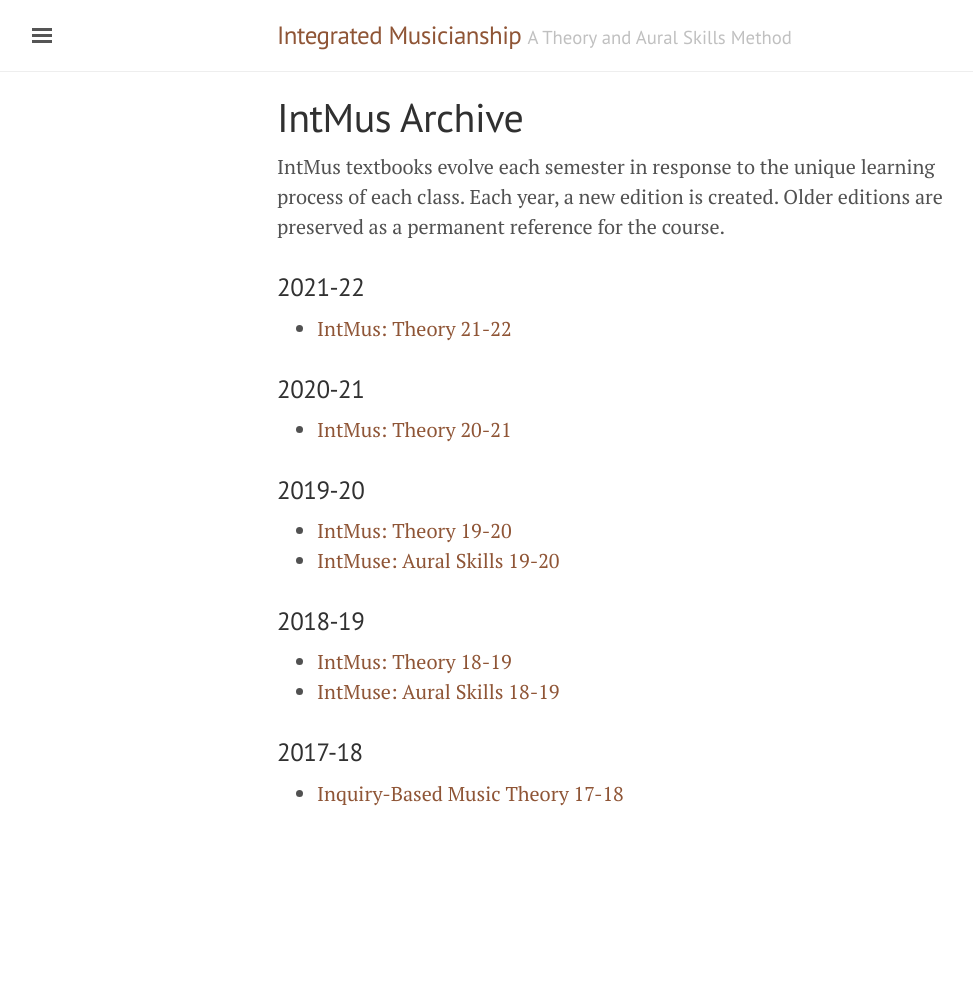
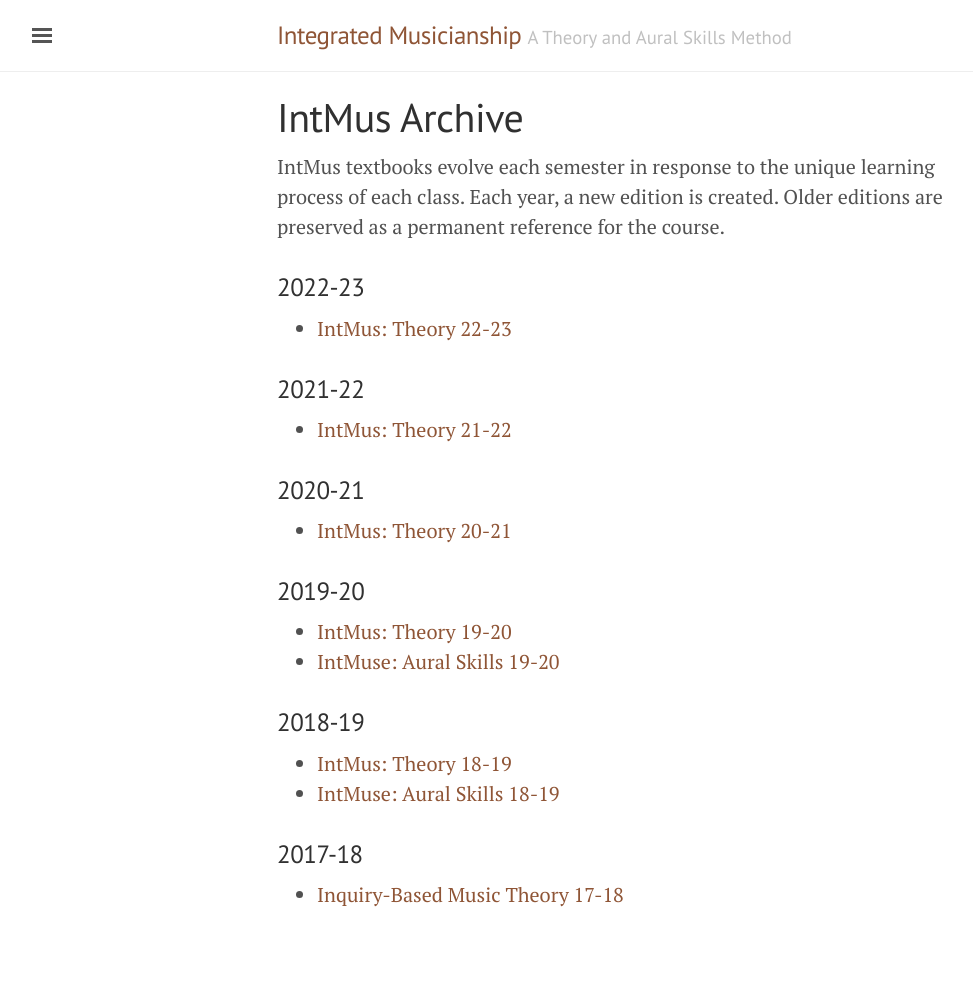
Before and after one commit to intmus/intmus.github.io, a Jekyll site: the page built from archive.md, in a window 1280 px wide. Shown: the whole page, without its empty margins (3-976 px from the left). Built offline with Jekyll 4.4.1, drawn with Linux system fonts in a browser that asks for light colours; before the commit the page ends 900 px from its top, so only the background shows below that.

Commit message:
update version links

```diff
--- a/archive.md
+++ b/archive.md
@@ -6,6 +6,10 @@ title: IntMus Archive
 IntMus textbooks evolve each semester in response to the unique learning process of each class.
 Each year, a new edition is created.
 Older editions are preserved as a permanent reference for the course.
+
+### 2022-23
+
+- [IntMus: Theory 22-23](https://intmus.github.io/inttheory22-23/)
 
 ### 2021-22
 
```
Also changed, not shown: index.md (+1 -1 lines).
